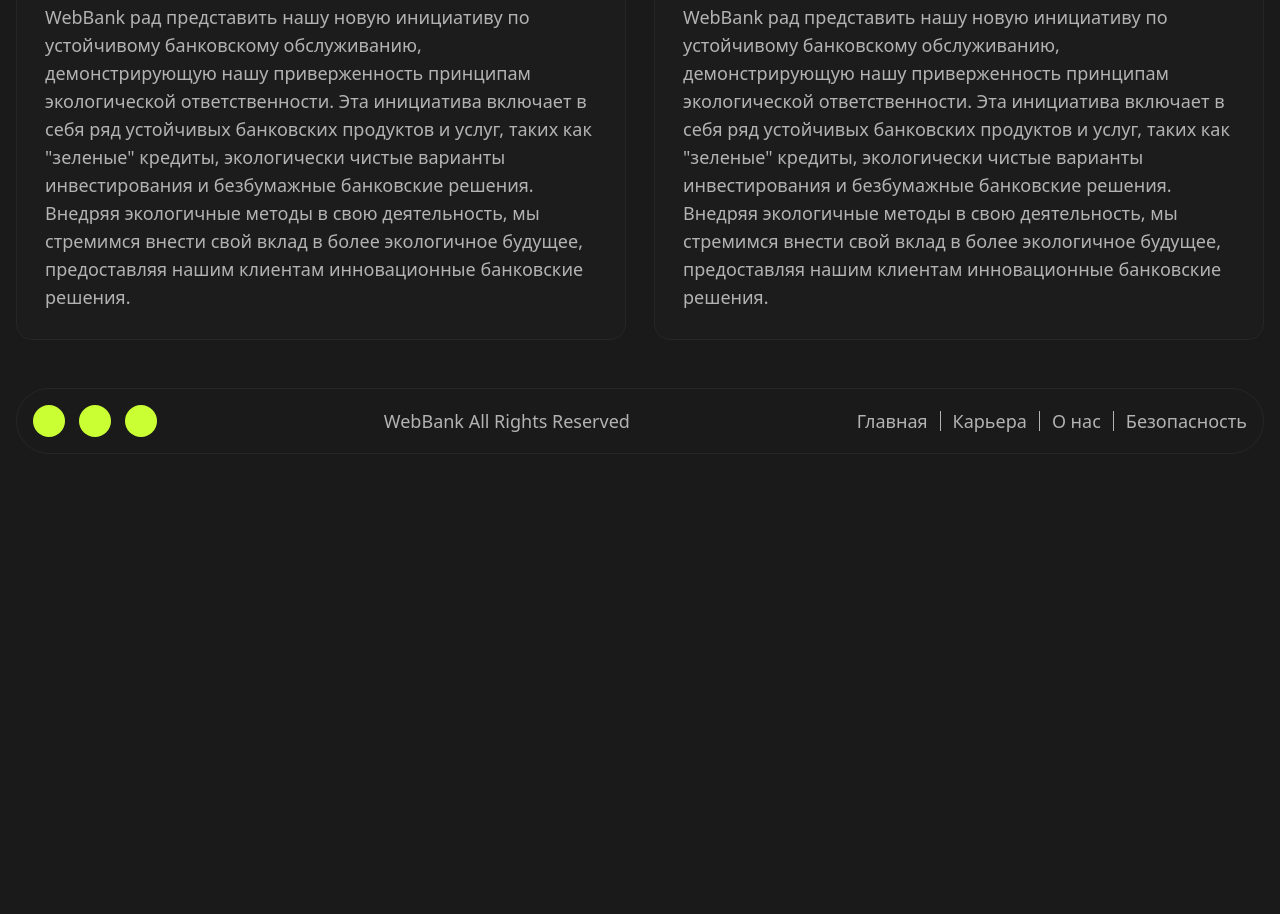
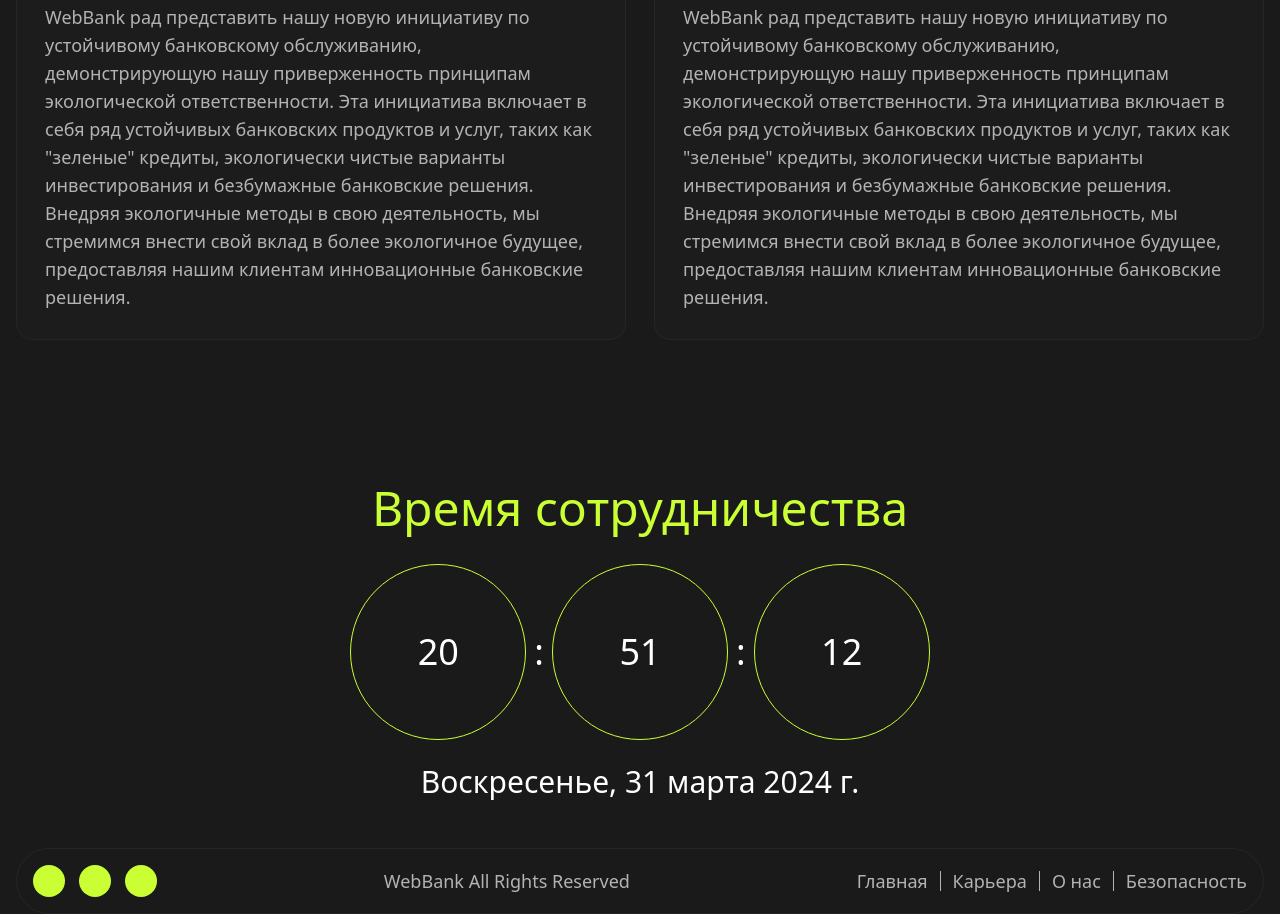
Before and after one commit to fire8327/WebBank, a website: page Pages/about.html in a window 1280 px wide. Shown: the part 3823-4737 px from the top of the page. Before the commit the page ends 4277 px from the top, so only its background shows below. Drawn offline with nearby package versions, Linux system fonts and the light colour scheme.

Commit message:
create clocks

```diff
--- a/Assets/JS/main.js
+++ b/Assets/JS/main.js
@@ -3,3 +3,13 @@ $("#menuToggler").click(() => {
     $("#menuList").toggleClass("max-lg:top-0 max-lg:-translate-y-full")
     $("#menuList").toggleClass("max-lg:top-full")
 })
+
+/* date */
+let date = new Date()
+setInterval(() => {
+    date = new Date()
+    $("#hours").html(`${date.getHours()}`)
+    $("#minutes").html(`${date.getMinutes()}`)
+    $("#seconds").html(`${date.getSeconds()}`)
+    $("#date").html(`${date.toLocaleDateString("ru" ,{ weekday: 'long', year: 'numeric', month: 'long', day: 'numeric' })}`)
+}, 1000);
--- a/Pages/about.html
+++ b/Pages/about.html
@@ -134,6 +134,22 @@
                 </div>
             </div>
         </div>
+        <div class="flex flex-col gap-6 lg:gap-8 items-center">
+            <p class="text-2xl md:text-4xl xl:text-5xl font-medium leading-[150%] text-[#CAFF33]">Время сотрудничества</p>
+            <div class="flex flex-col items-center gap-6 text-white">
+                <div class="flex items-center gap-2 text-4xl">
+                    <div class="flex items-center justify-center border border-[#CAFF33] rounded-full w-20 md:w-36 lg:w-44 h-20 md:h-36 lg:h-44" id="hours">
+                    </div>
+                    <p class="text-center">:</p>
+                    <div class="flex items-center justify-center border border-[#CAFF33] rounded-full w-20 md:w-36 lg:w-44 h-20 md:h-36 lg:h-44" id="minutes">
+                    </div>
+                    <p class="text-center">:</p>
+                    <div class="flex items-center justify-center border border-[#CAFF33] rounded-full w-20 md:w-36 lg:w-44 h-20 md:h-36 lg:h-44" id="seconds">
+                    </div>
+                </div>
+                <p class="text-xl md:text-2xl lg:text-3xl first-letter:uppercase" id="date"></p>
+            </div>
+        </div>
     </main>
 
     <footer class="grid-container mt-12">
```
Also changed, not shown: Assets/CSS/output.css.
